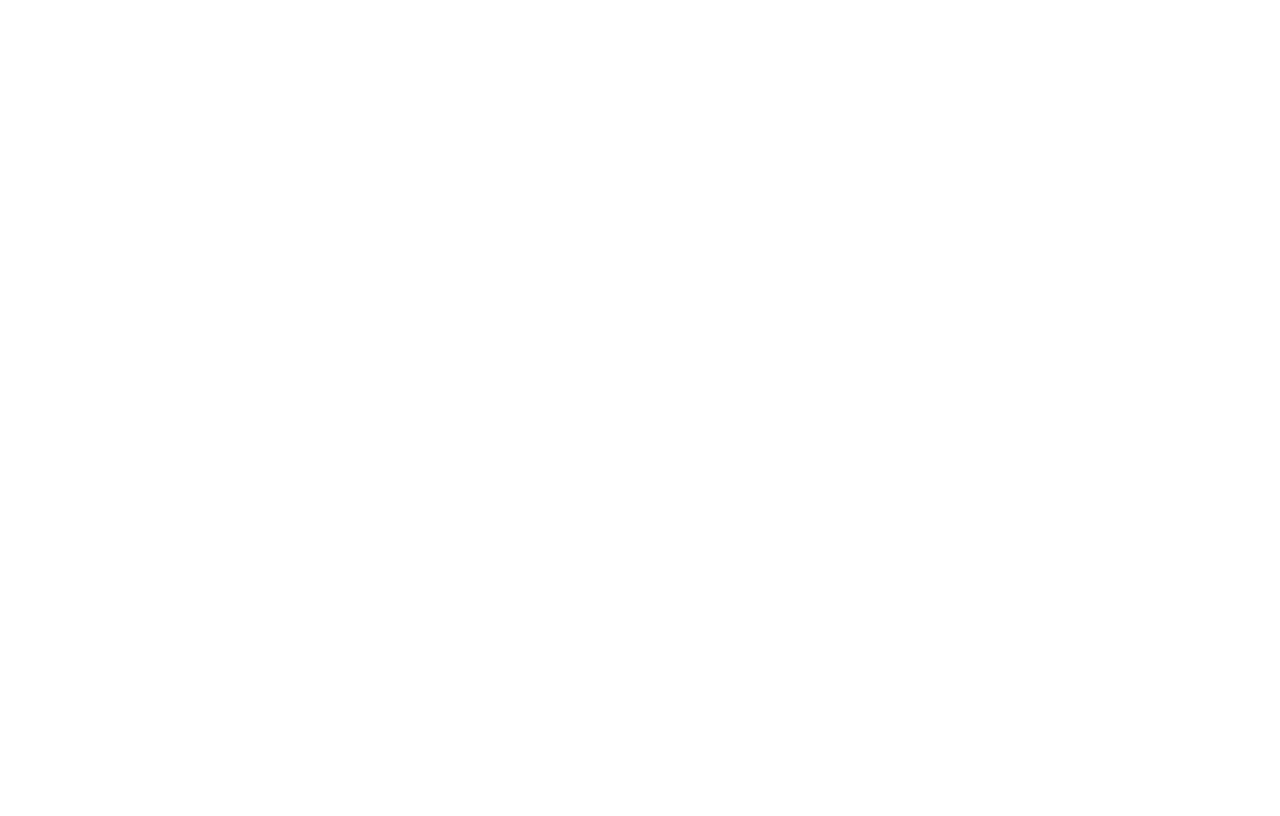
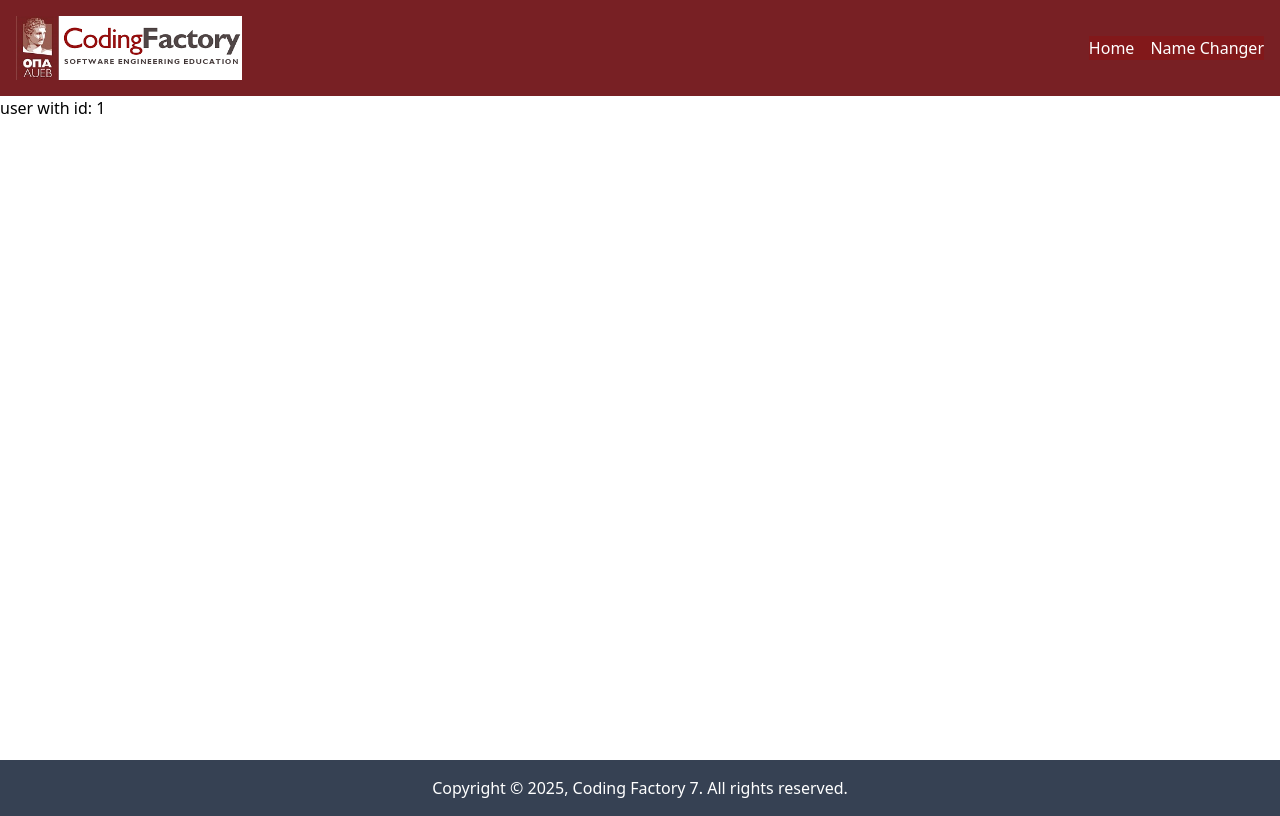
Before and after one commit to routsism/cf7-components-intro, a React (Vite) app: page /users/1 in a window 1280 px wide. Before the commit this address had no page. Built offline with nearby package versions, Linux system fonts and the light colour scheme.

Commit message:
feat: testing dynamic segments

```diff
--- a/src/App.tsx
+++ b/src/App.tsx
@@ -3,7 +3,7 @@
 // import ArrowFunctionalComponent from "./components/ArrowFunctionalComponent.tsx";
 // import ArrowFunctionalComponentWithProps from "./components/ArrowFunctionalComponentWithProps";
 // import ArrowFunctionalComponentWithPropsType from "./components/ArrowFunctionalComponentWithPropsType.tsx";
-// import Layout from "./components/Layout.tsx";
+import Layout from "./components/Layout.tsx";
 // import Todo from "./components/Todo/Todo.tsx";
 // import CounterWithReducer from "./components/CounterWithReducer.tsx";
 // import CounterWithCustomHook from "./components/CounterWithCustomHook.tsx";
@@ -20,6 +20,8 @@
 import {BrowserRouter, Routes, Route} from "react-router";
 import  HomePage  from "./pages/HomePage.tsx";
 import NameChangerPage from "./pages/NameChangerPage.tsx";
+import OnlineStatusPage from "./pages/OnlineStatusPage.tsx";
+import UserPage from "./pages/UserPage.tsx";
 
 // useEffect(() => {
 //     const id: number = setInterval(() => console.log("tick"),1000)
@@ -33,7 +35,6 @@ function App() {
 
   return (
     <>
-        {/*<Layout>*/}
         {/*<ClassComponent/>*/}
         {/*<FunctionalComponent/>*/}
         {/*<ArrowFunctionalComponent/>*/}
@@ -58,13 +59,18 @@ function App() {
 
             {/*<OnlineStatus/>*/}
 
-        {/*</Layout>*/}
-
         <BrowserRouter>
-            <Routes>
-                <Route path="/" element={<HomePage/>}/>
-                <Route path="/name-changer" element={<NameChangerPage/>}/>
-            </Routes>
+            <Layout>
+                <Routes>
+                    {/*<Route path="/" element={<HomePage/>}/>*/}
+                    <Route index element={<HomePage/>}/>
+                    <Route path="examples?">
+                        <Route path="name-changer" element={<NameChangerPage/>}/>
+                        <Route path="online-status" element={<OnlineStatusPage/>}/>
+                    </Route>
+                    <Route path="users/:userId" element={<UserPage/>}/>
+                </Routes>
+            </Layout>
         </BrowserRouter>
 
     </>
--- /dev/null
+++ b/src/pages/UserPage.tsx
@@ -0,0 +1,21 @@
+import { useEffect } from "react";
+
+import { useParams} from "react-router";
+
+const UserPage = () => {
+    const { userId } = useParams();
+
+
+    useEffect(() => {
+     document.title = `CF7 User id: ${userId}`;
+    }, [userId]);
+
+
+    return (
+        <>
+        <h1>user with id: {userId}</h1>
+        </>
+    )
+}
+
+export default UserPage;
```
